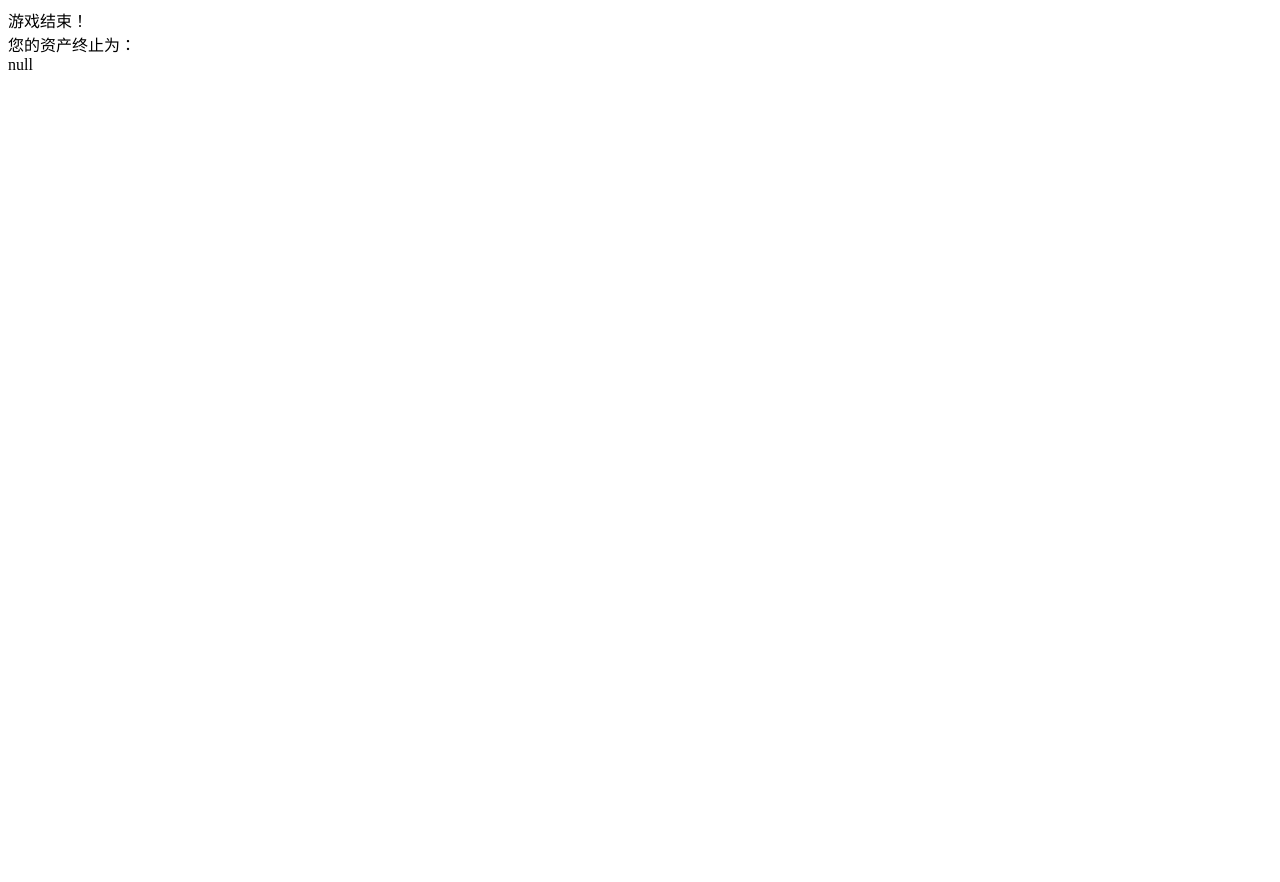
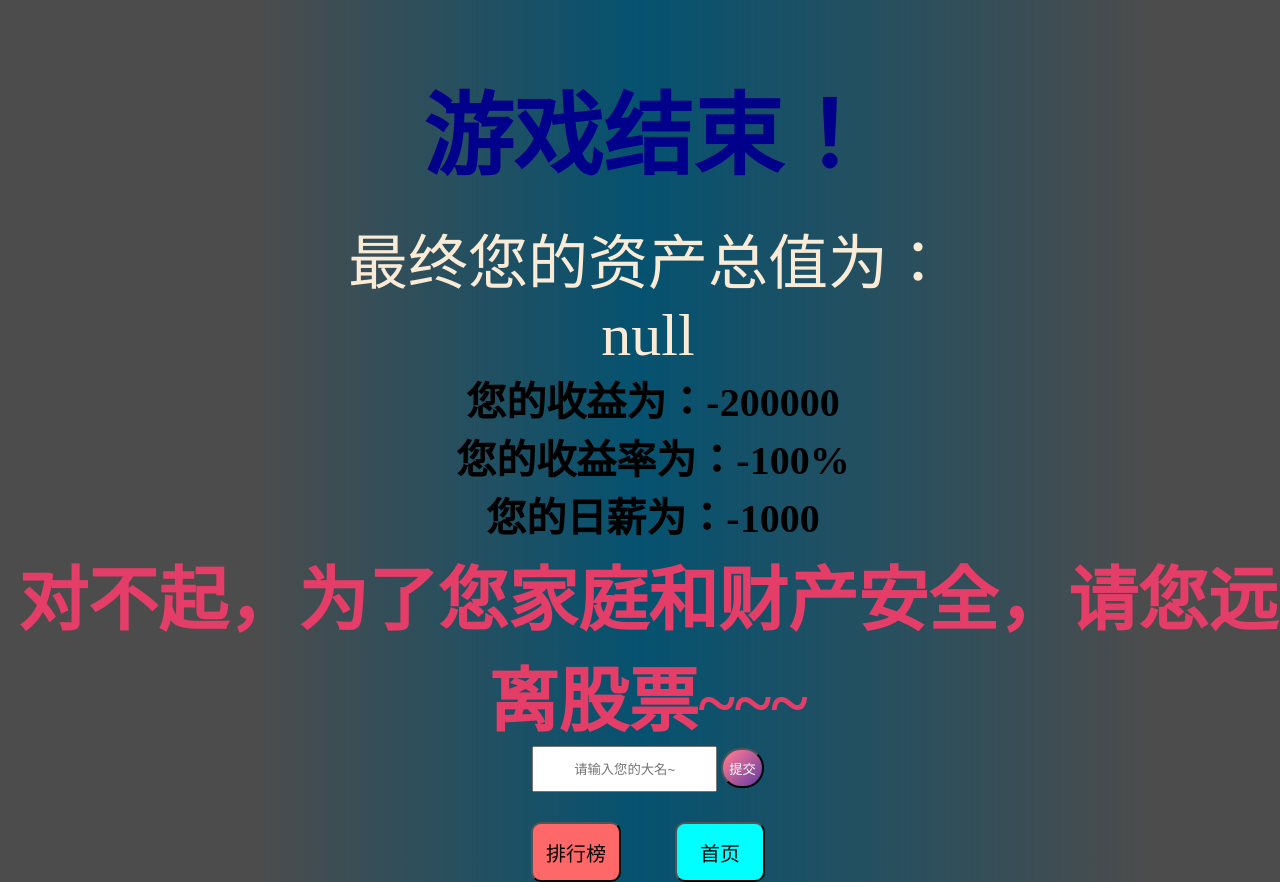
Before and after one commit to 770690988/SharesGame, a plain HTML site: page pages/gameOver.html in a window 1280 px wide. Before the commit the page ends 800 px from the top, so only its background shows below. Drawn offline with Linux system fonts and the light colour scheme.

Commit message:
gameOver_create

```diff
--- /dev/null
+++ b/assets/css/gameOver.css
@@ -0,0 +1,79 @@
+body {
+    background-image: linear-gradient( 90deg, rgba(0, 0, 0, 0.7) 20%, rgb(5, 82, 112) 50%, rgba(0, 0, 0, 0.7) 90%);
+    width: 100%;
+    height: 100%;
+}
+
+.OverTitle {
+    text-align: center;
+    font-size: 90px;
+    font-family: 'Times New Roman', Times, serif;
+    color: darkblue;
+    margin-top: 5%;
+    font-weight: 800;
+}
+
+.ziChanSum {
+    text-align: center;
+    font-size: 60px;
+    margin-top: 20px;
+    color: antiquewhite;
+}
+
+.dataAnalyse {
+    margin-left: 10px;
+    text-align: center;
+    font-size: 40px;
+    color: rgb(0, 0, 0);
+    font-weight: 600;
+}
+
+.dataSuggestion {
+    text-align: center;
+}
+
+.suggest {
+    font-size: 70px;
+    color: #e43e68;
+    font-weight: 800;
+}
+
+.submitDiv {
+    text-align: center;
+}
+
+#yourName {
+    text-align: center;
+    height: 40px;
+}
+
+#submitData {
+    height: 40px;
+    text-align: center;
+    border-radius: 20px;
+    color: azure;
+    font-weight: 500;
+    background-image: linear-gradient( 135deg, #F97794 10%, #623AA2 100%);
+}
+
+.tiaoZhuan {
+    height: 30px;
+    text-align: center;
+    margin-top: 30px;
+}
+
+.tiaoZhuanButton {
+    height: 60px;
+    width: 90px;
+    border-radius: 10px;
+    font-size: 20px;
+}
+
+#paihangBang {
+    background-color: #ff6868;
+}
+
+#index {
+    background-color: aqua;
+    margin-left: 50px;
+}
--- a/assets/js/gameOver.js
+++ b/assets/js/gameOver.js
@@ -1,4 +1,37 @@
+//获取数据
 var MoneySum = sessionStorage.getItem("MoneySum");
 var labelStr = '<div id="myChart">' + MoneySum + '</div>'
 $('.ziChanNum').append(labelStr);
 sessionStorage.clear();
+
+//数据分析
+var youGain = MoneySum - 200000;
+var shouyiRate = (youGain / 200000 * 100) + "%";
+var shouyiDaily = youGain / 200;
+/*
+alert("您的收益为：" + youGain);
+alert("您的收益率为：" + shouyiRate);
+alert("在这次股市风云中，您的日薪为：" + shouyiDaily);
+*/
+var youGainDiv = '<div id = "youGain">您的收益为：' + youGain + '</div>';
+$('.dataAnalyse').append(youGainDiv)
+var shouyiRateDiv = '<div id = "shouyiRate">您的收益率为：' + shouyiRate + '</div>';
+$('.dataAnalyse').append(shouyiRateDiv)
+var shouyiDailyDiv = '<div id = "shouyiDaily">您的日薪为：' + shouyiDaily + '</div>';
+$('.dataAnalyse').append(shouyiDailyDiv)
+
+if (youGain < -5000) {
+    $('.dataSuggestion').append('<div class = "suggest">对不起，为了您家庭和财产安全，请您远离股票~~~</div>');
+} else if (youGain < 0) {
+    $('.dataSuggestion').append('<div class = "suggest">股市风险比较高，对于您的情况，不太建议您使用股票作为理财的一种方案</div>');
+} else if (youGain < 20000) {
+    $('.dataSuggestion').append('<div class = "suggest">您的股票投资能力一般，建议您仅用作娱乐（股市风云当做游戏即可~）</div>');
+} else if (youGain < 200000) {
+    $('.dataSuggestion').append('<div class = "suggest">您的股票投资能力还不错哦，可以理财可以适当分配一定比例进入股市~（股市风云当做游戏即可~）</div>');
+} else {
+    $('.dataSuggestion').append('<div class = "suggest">兄弟~也许您就是下一个巴菲特！交个朋友吧，股市是您梦想起航的地方！</div>');
+}
+
+function ToIndex() {
+    location.href = "../index.html";
+}
--- a/pages/gameOver.html
+++ b/pages/gameOver.html
@@ -5,7 +5,8 @@
     <meta charset="UTF-8">
     <meta http-equiv="X-UA-Compatible" content="IE=edge">
     <meta name="viewport" content="width=device-width, initial-scale=1.0">
-    <title>Document</title>
+    <link rel="stylesheet" href="../assets/css/gameOver.css">
+    <title>游戏结束</title>
 </head>
 
 <body>
@@ -15,14 +16,24 @@
 
     <!--资产框框-->
     <div class="ziChanSum">
-        <div>您的资产终止为：</div>
+        <div>最终您的资产总值为：</div>
         <div class="ziChanNum"></div>
     </div>
 
     <!--分析框框-->
-    <div>
+    <div class="dataAnalyse"></div>
 
+    <!--建议区-->
+    <div class="dataSuggestion"></div>
+    <div class="submitDiv">
+        <input id="yourName" placeholder="请输入您的大名~">
+        <button id="submitData">提交</button>
     </div>
+    <div class="tiaoZhuan">
+        <button class="tiaoZhuanButton" id="paihangBang">排行榜</button>
+        <button class="tiaoZhuanButton" id="index" onclick="ToIndex()">首页</button>
+    </div>
+
     <!--js一些包包-->
     <script src="../assets/js/jquery.min.js "></script>
     <script src="../assets/js/gameOver.js"></script>
```
